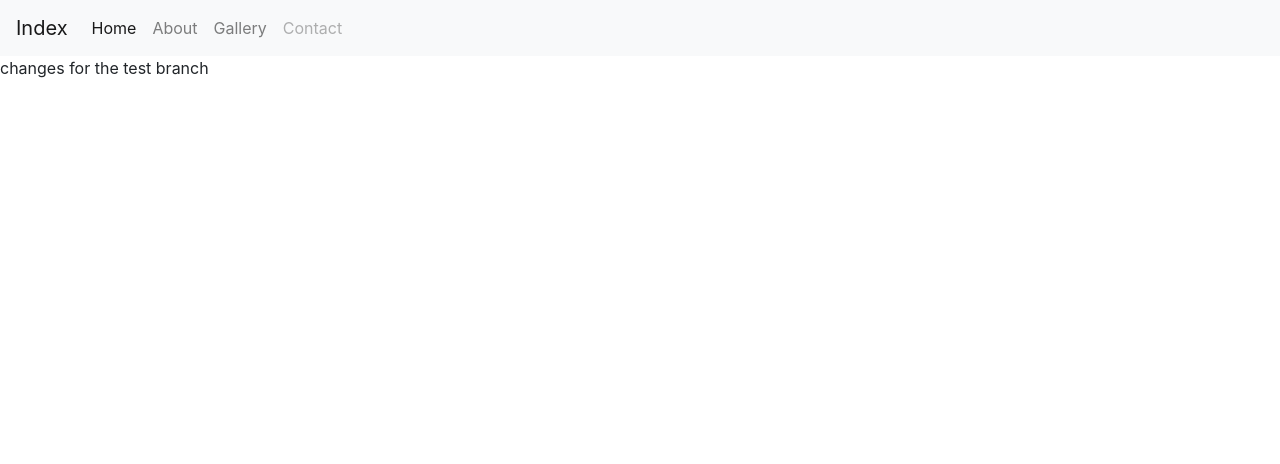
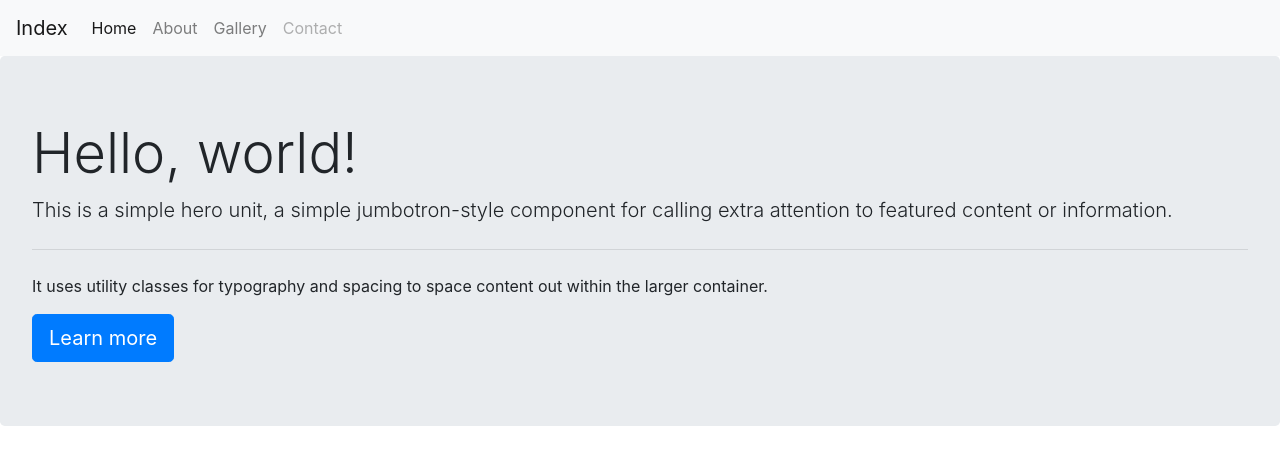
Before and after one commit to cdoran15/cdoran15.github.io, a website: page index.html in a window 1280 px wide. Drawn offline with nearby package versions, Linux system fonts and the light colour scheme.

Commit message:
jumbotron added

```diff
--- a/index.html
+++ b/index.html
@@ -10,8 +10,7 @@
 <title>Index</title>
 </head>
 <body>
-
-    <nav class="navbar navbar-expand-lg navbar-light bg-light">
+      <nav class="navbar navbar-expand-lg navbar-light bg-light">
         <a class="navbar-brand" href="#">Index</a>
         <button class="navbar-toggler" type="button" data-toggle="collapse" data-target="#navbarNav" aria-controls="navbarNav" aria-expanded="false" aria-label="Toggle navigation">
           <span class="navbar-toggler-icon"></span>
@@ -34,7 +33,15 @@
         </div>
       </nav>
 
-      <p> changes for the test branch</p>
+
+
+  <div class="jumbotron">
+  <h1 class="display-4">Hello, world!</h1>
+  <p class="lead">This is a simple hero unit, a simple jumbotron-style component for calling extra attention to featured content or information.</p>
+  <hr class="my-4">
+  <p>It uses utility classes for typography and spacing to space content out within the larger container.</p>
+  <a class="btn btn-primary btn-lg" href="#" role="button">Learn more</a>
+</div>
 <script src="https://cdnjs.cloudflare.com/ajax/libs/jquery/3.4.1/jquery.slim.min.js"></script>
 <script src="https://cdnjs.cloudflare.com/ajax/libs/popper.js/1.15.0/umd/popper.min.js"></script>
 <script src="https://cdnjs.cloudflare.com/ajax/libs/twitter-bootstrap/4.3.1/js/bootstrap.min.js"></script>
```
